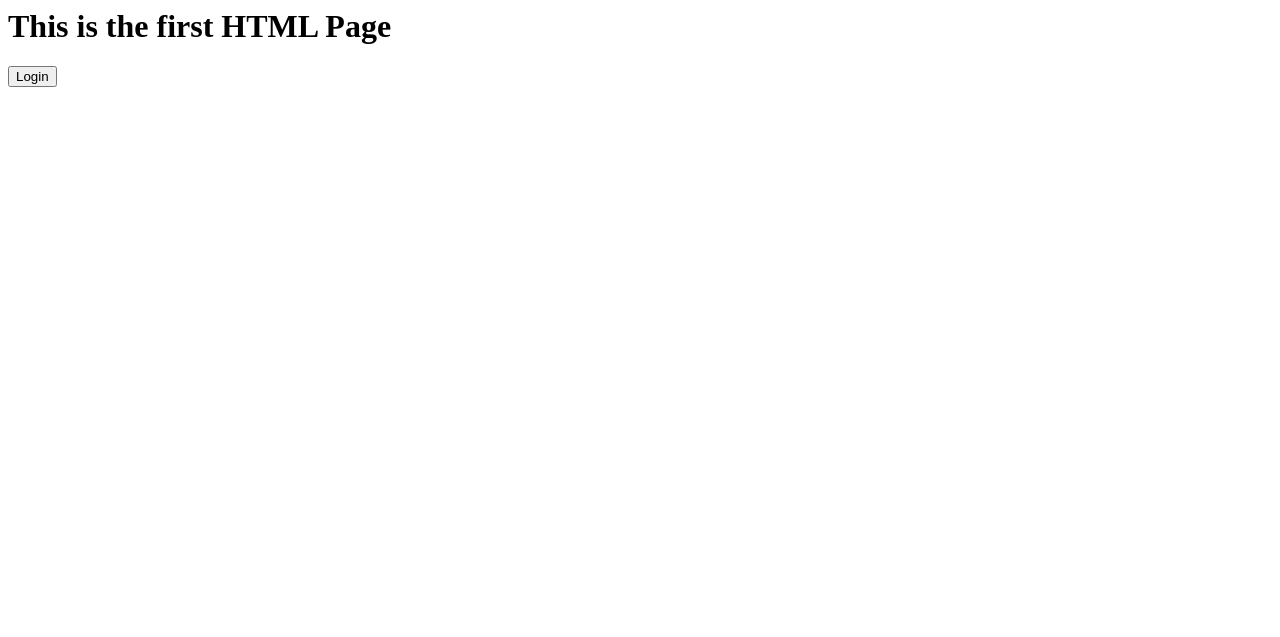
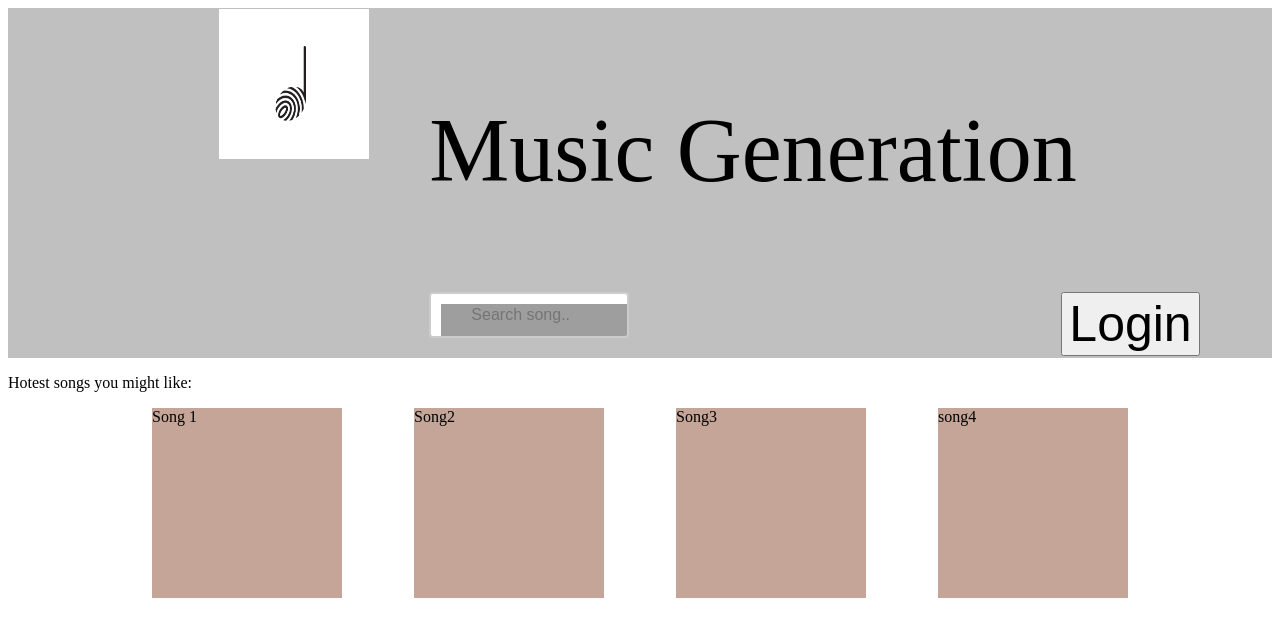
Before and after one commit to OOAD-SpringProject/MusicGeneration, a Django app: page / in a window 1280 px wide. Shown: the top 637 px of the page. Run offline with Django 3.2, Linux system fonts and the light colour scheme; grey boxes are pictures that could not be loaded.

Commit message:
add home.html and home.css

```diff
--- a/MusicGeneration/MusicGeneration/urls.py
+++ b/MusicGeneration/MusicGeneration/urls.py
@@ -15,6 +15,8 @@ Including another URLconf
 """
 from django.contrib import admin
 from django.urls import path, include
+from django.conf import settings
+from django.conf.urls.static import static
 
 urlpatterns = [
     # Default URL for admin use.
@@ -24,3 +26,7 @@ urlpatterns = [
     path('', include('spotify.urls')),
 
 ]
+
+
+if settings.DEBUG:
+    urlpatterns += static(settings.STATIC_URL, document_root=settings.STATIC_ROOT);
--- /dev/null
+++ b/MusicGeneration/spotify/static/spotify/css/home.css
@@ -0,0 +1,103 @@
+
+.grid-container{
+  display: grid;
+  /* grid-template-columns: 1fr, 3fr; */
+  grid-template-columns: repeat(6,1fr);
+  grid-template-rows: repeat(6,0.5fr);
+  background-color: #c0c0c0;
+  height: 350px;
+  /* grid-column-gap: 30px; */
+}
+
+
+.photo1{
+  grid-column: 2/3;
+  grid-row: 2/3;
+  width: 150px;
+  height: 150px;
+}
+
+
+.main_logo{
+  grid-column: 3/7;
+  grid-row: 2/3;
+  /* width: 30px;
+  height: 40px; */
+}
+
+#main_logo{
+  font-size: 90px;
+}
+
+
+.mainbutton{
+  grid-column: 6/7;
+  grid-row: 3/4;
+}
+
+#main_login{
+  font-size: 50px;
+}
+
+.search{
+  grid-column: 3/6;
+  grid-row: 3/4;
+  /* font-size: 70px; */
+}
+
+input[type=text] {
+    width: 200px;
+    box-sizing: border-box;
+    border: 2px solid #ccc;
+    border-radius: 4px;
+    font-size: 16px;
+    background-color: white;
+    background-image: url('searchicon.png');
+    background-position: 10px 10px;
+    background-repeat: no-repeat;
+    padding: 12px 20px 12px 40px;
+    -webkit-transition: width 0.4s ease-in-out;
+    transition: width 0.4s ease-in-out;
+}
+
+input[type=text]:focus {
+    width: 90%;
+}
+
+
+.songs{
+  display: grid;
+  grid-template-columns: repeat(15,1fr);
+  /* grid-template-rows: repeat(6,0.5fr); */
+  /* background-color: #c0c0c0; */
+
+  height: 200px;
+}
+
+.song1{
+  width: 190px;
+  height: 190px;
+  background-color: #c4a597;
+  grid-column: 3/5;
+}
+.song2{
+  width: 190px;
+  height: 190px;
+  background-color: #c4a597;
+  grid-column: 6/8;
+
+}
+.song3{
+  width: 190px;
+  height: 190px;
+  background-color: #c4a597;
+  grid-column: 9/11;
+
+}
+.song4{
+  width: 190px;
+  height: 190px;
+  background-color: #c4a597;
+  grid-column: 12/14;
+
+}
--- a/MusicGeneration/spotify/templates/spotify/home.html
+++ b/MusicGeneration/spotify/templates/spotify/home.html
@@ -1,7 +1,60 @@
-<h1> This is the first HTML Page </h1>
-<div>
-  <form action="/home{% url 'login'%}" method="POST">
-    {% csrf_token %}
-    <input type="submit" value="Login" id="test_button1"/>
-  </form>
-</div>
+{% load staticfiles %}
+<!DOCTYPE html>
+<html lang="en" dir="ltr">
+  <head>
+    <meta charset="utf-8">
+
+    <!-- <h1> This is the first HTML Page </h1> -->
+    <link rel="stylesheet" href="{% static 'css/home.css'%}">
+    <!-- <link rel="stylesheet" href="../../static/css/home.css"> -->
+    <meta name="viewport" content="width=device-width, initial-scale=1">
+
+    <title></title>
+  </head>
+  <body>
+    <div class="grid-container">
+
+      <div class="photo1">
+        <img src="../../static/img/logo.png" class="photo1">
+      </div>
+
+      <div class="main_logo">
+        <p id="main_logo">Music Generation</p>
+      </div>
+
+      <!-- this is login button -->
+      <div class="mainbutton">
+        <form action="/home{% url 'login'%}" method="POST">
+          {% csrf_token %}
+        <input type="submit" value="Login" id="main_login"/>
+        </form>
+      </div>
+      <!--  -->
+      <div class="search">
+        <form>
+          <input type="text" name="search" placeholder="Search song..">
+        </form>
+      </div>
+    </div>
+
+    <div class="hotsong">
+      <p>Hotest songs you might like: </p>
+    </div>
+
+    <div class="songs">
+      <div class="song1">
+        Song 1
+      </div>
+      <div class="song2">
+        Song2
+      </div>
+      <div class="song3">
+        Song3
+      </div>
+      <div class="song4">
+        song4
+      </div>
+
+    </div>
+  </body>
+</html>
```
Also changed, not shown: MusicGeneration/MusicGeneration/settings.py (+9 -0 lines), MusicGeneration/spotify/static/spotify/img/logo.png (added).
